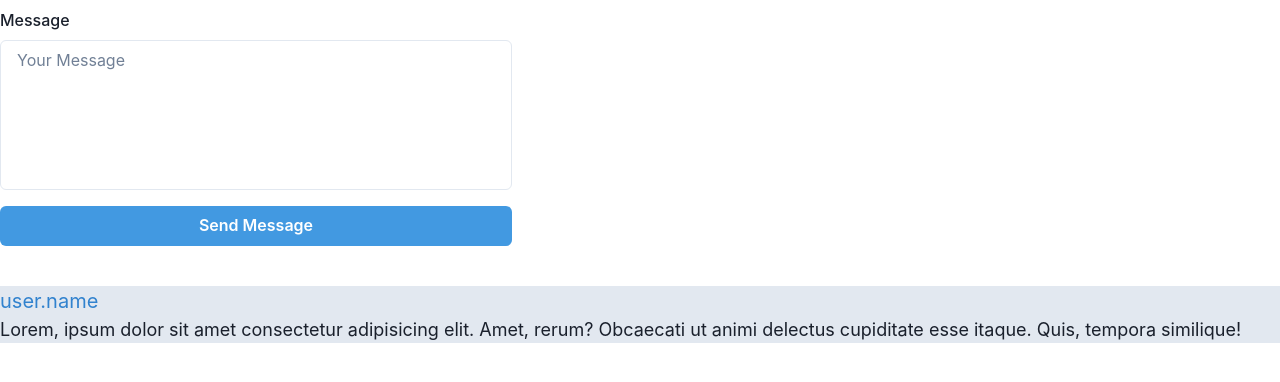
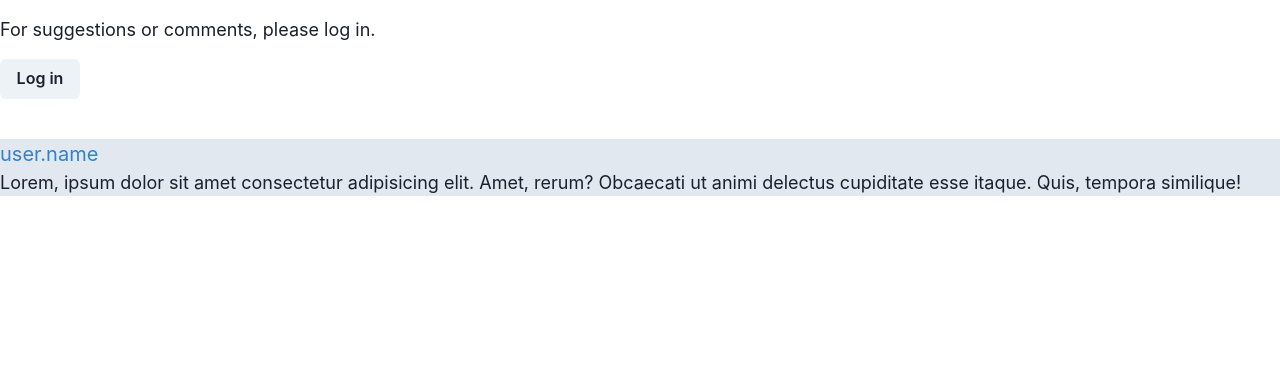
Before and after one commit to Alejandro67/convenience-space-apps-challenge, a Next.js app: page /projectTab/community in a window 1280 px wide. Shown: the top 382 px of the page. Built offline with nearby package versions, Linux system fonts and the light colour scheme; no server answers; the database is empty.

Commit message:
comment log in condition

```diff
--- a/src/pages/projectTab/community.tsx
+++ b/src/pages/projectTab/community.tsx
@@ -20,14 +20,22 @@ import {
   VStack,
   Link,
 } from "@chakra-ui/react";
+import { useState } from "react";
 
 export default function Community() {
+  const [userIsLoggedIn, setUserIsLoggedIn] = useState(false);
+
+  // Función para alternar el estado de autenticación
+  const toggleAuthentication = () => {
+    setUserIsLoggedIn((prevIsLoggedIn) => !prevIsLoggedIn);
+  };
   return (
     <Flex direction="column">
+      {userIsLoggedIn ? (
+        // Si el usuario está autenticado, muestra el formulario
         <Flex maxW={"lg"} direction="column" justify="center">
           <FormControl>
             <FormLabel mt={"2"}>Message</FormLabel>
-
             <Textarea
               name="message"
               placeholder="Your Message"
@@ -35,7 +43,6 @@ export default function Community() {
               resize="none"
             />
           </FormControl>
-
           <Button
             mt={"4"}
             colorScheme="blue"
@@ -49,6 +56,20 @@ export default function Community() {
             Send Message
           </Button>
         </Flex>
+      ) : (
+        // Si el usuario no está autenticado, muestra el mensaje
+        <Text fontSize="lg" mt={4}>
+          For suggestions or comments, please log in.
+        </Text>
+      )}
+      <Button
+        mt={"4"}
+        w={"20"}
+        onClick={toggleAuthentication}
+        justifySelf={"left"}
+      >
+        {userIsLoggedIn ? "Log out" : "Log in"}
+      </Button>
       <Flex bg="gray.200" mt={"10"} direction="column" w="100%">
         <Link fontSize={"20"} color="blue.500">
           user.name
```
Lines whose indentation alone changed are shown as unchanged.
